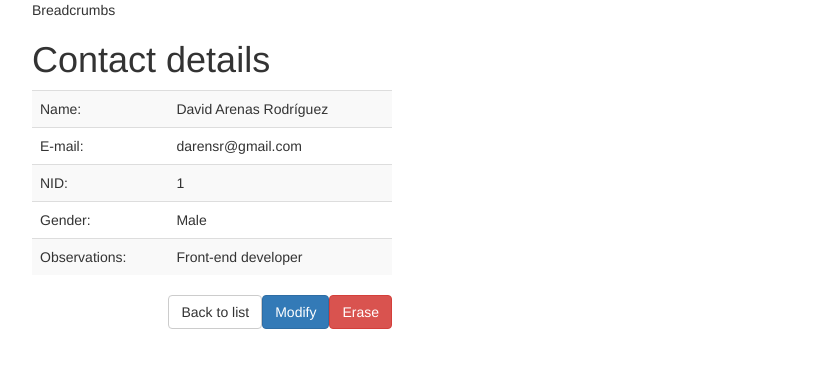
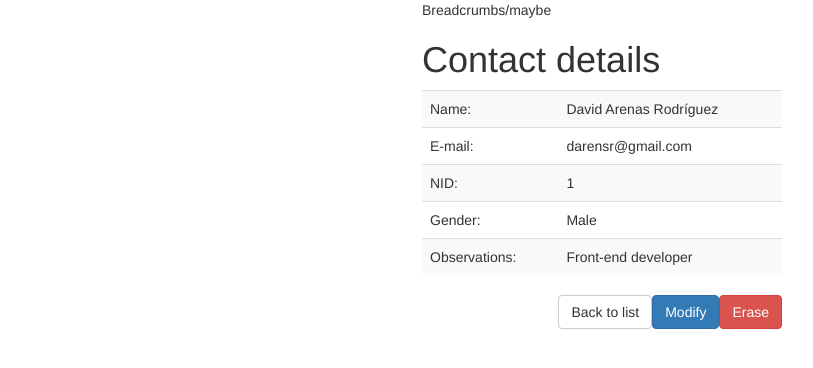
Before and after one commit to iftekeriba/django-contacts, a Django app: page /contacts/4/ in a window 1280 px wide. Shown: the top 368 px of the page, without its empty margins (38-851 px from the left). Run offline with Django 3.2, Linux system fonts and the light colour scheme; data comes from the database, SQL or seed files in the repository; parts of the project's set-up code (start-up, migrations or seed data) failed here and were passed over; some libraries are stand-ins or nearby versions.

Commit message:
Improved detail view template a little bit.

```diff
--- a/contacts/templates/contacts/contact_detail.html
+++ b/contacts/templates/contacts/contact_detail.html
@@ -3,8 +3,8 @@
 
 {% block content %}
 <div class="row">
-	<div class="col-md-4">
-	Breadcrumbs
+	<div class="col-md-4 col-md-offset-4">
+	Breadcrumbs/maybe
 	<h1>Contact details</h1>
 	<table class="table table-striped">
 		<tr>
```
